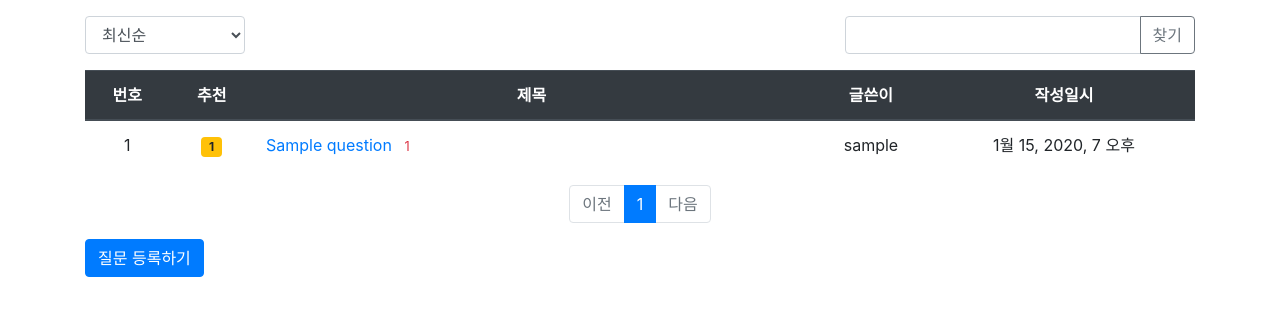
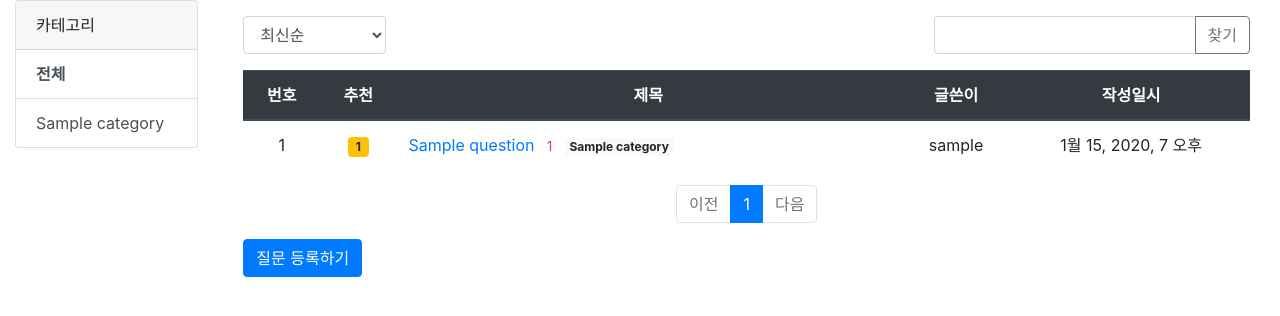
Before and after one commit to seongcheol777/pybo, a Django app: page /pybo/ in a window 1280 px wide. Shown: the part 57-373 px from the top of the page. Run offline with Django 3.2, Linux system fonts and the light colour scheme; tables that the repository leaves empty hold one stand-in row (values such as "Sample post"); some libraries are stand-ins or nearby versions.

```diff
--- a/config/settings.py
+++ b/config/settings.py
@@ -64,6 +64,7 @@ TEMPLATES = [
                 'django.template.context_processors.request',
                 'django.contrib.auth.context_processors.auth',
                 'django.contrib.messages.context_processors.messages',
+                'pybo.context_processors.categories_nav',
             ],
         },
     },
--- /dev/null
+++ b/pybo/context_processors.py
@@ -0,0 +1,5 @@
+from .models import Category
+
+def categories_nav(request):
+    # 사이드바에 쓸 카테고리 목록 전역 주입
+    return {"categories": Category.objects.all().order_by('order','name')}
--- a/pybo/urls.py
+++ b/pybo/urls.py
@@ -4,12 +4,17 @@ from .views import base_views, question_views, answer_views, comment_views, vote
 app_name='pybo'
 
 urlpatterns = [
+    # 카테고리 필터용 URL 추가
+    path('category/<str:slug>/', base_views.index, name='question_list_by_category'),
+
     # base_views.py
     path('',base_views.index,name='index'),
     path('<int:question_id>/',base_views.detail,name='detail'),
 
     # question_views.py
     path('question/create/',question_views.question_create,name='question_create'),
+    path('question/create/category/<str:slug>/', question_views.question_create,
+         name='question_create_in_category'),
     path('question/modify/<int:question_id>/',question_views.question_modify,name='question_modify'),
     path('question/delete/<int:question_id>/', question_views.question_delete,name='question_delete'),
 
--- a/pybo/views/base_views.py
+++ b/pybo/views/base_views.py
@@ -1,50 +1,60 @@
 from django.core.paginator import Paginator
 from django.shortcuts import render, get_object_or_404, redirect
-from django.db.models import Q , Count
+from django.db.models import Q, Count
 
-from ..models import Question
+from ..models import Question, Category   # ← Category 추가
 
-def index(request):
+def index(request, slug=None):            # ← slug 파라미터 추가
     """
-    pybo 목록 출력
+    pybo 목록 출력 (카테고리 필터 + 정렬 + 검색 + 페이징)
     """
     # 입력 인자
-    page = request.GET.get('page','1')      # 페이지
-    kw = request.GET.get('kw','')           # 검색어
-    so = request.GET.get('so','recent')     # 정렬 기준
+    page = request.GET.get('page', '1')     # 페이지
+    kw   = request.GET.get('kw', '')        # 검색어
+    so   = request.GET.get('so', 'recent')  # 정렬 기준
+
+    # 기본 쿼리셋 + 카테고리 필터
+    active_category = None
+    qs = Question.objects.all()
+    if slug:
+        active_category = get_object_or_404(Category, slug=slug)
+        qs = qs.filter(category=active_category)
 
     # 정렬
     if so == 'recommend':
-        question_list = Question.objects.annotate(
-            num_voter=Count('voter')).order_by('-num_voter', '-create_date')
+        qs = qs.annotate(num_voter=Count('voter')).order_by('-num_voter', '-create_date')
     elif so == 'popular':
-        question_list = Question.objects.annotate(
-            num_answer=Count('answer')).order_by('-num_answer', '-create_date')
-    else: # recent
-        question_list = Question.objects.order_by('-create_date')
+        qs = qs.annotate(num_answer=Count('answer')).order_by('-num_answer', '-create_date')
+    else:  # recent
+        qs = qs.order_by('-create_date')
+
+    # 검색
+    if kw:
+        qs = qs.filter(
+            Q(subject__icontains=kw) |
+            Q(content__icontains=kw) |
+            Q(author__username__icontains=kw) |
+            Q(answer__author__username__icontains=kw)
+        ).distinct()
+
+    # 페이징
+    paginator = Paginator(qs, 10)
+    page_obj = paginator.get_page(page)
+
+    context = {
+        'question_list': page_obj,
+        'page': page,
+        'kw': kw,
+        'so': so,
+        'active_category': active_category,   # ← 사이드바 활성표시용
+    }
+    return render(request, 'pybo/question_list.html', context)
 
 
-    # 조회
-
-    if kw:
-        question_list = question_list.filter(
-            Q(subject__icontains=kw) |                  # 제목 검색
-            Q(content__icontains=kw) |                  # 내용 검색
-            Q(author__username__icontains=kw) |         # 질문 글쓴이 검색
-            Q(answer__author__username__icontains=kw)   # 답변 글쓴이 검색
-        ).distinct()
-
-    # 페이징 처리
-    paginator=Paginator(question_list, 10) # 페이지당 10개씩 보여주기
-    page_obj = paginator.get_page(page)
-
-    context={'question_list':page_obj, 'page' : page, 'kw' : kw, 'so' : so} # page와 kw가 추가됨
-    return render(request,'pybo/question_list.html',context)
-
-def detail(request,question_id):
+def detail(request, question_id):
     """
     pybo 내용 출력
     """
-    question=get_object_or_404(Question,pk=question_id)
-    context={'question':question}
-    return render(request,'pybo/question_detail.html',context)
+    question = get_object_or_404(Question, pk=question_id)
+    context = {'question': question}
+    return render(request, 'pybo/question_detail.html', context)
--- a/templates/base.html
+++ b/templates/base.html
@@ -2,29 +2,69 @@
 <!doctype html>
 <html lang="ko">
 <head>
-    <!-- Required meta tags -->
   <meta charset="utf-8">
-    <meta name="viewport" content="width=device-widthminitial-scale=1,shrink-to-fit=no">
+  <!-- 오타 수정: width=device-width, initial-scale=1 -->
+  <meta name="viewport" content="width=device-width, initial-scale=1, shrink-to-fit=no">
   <!-- Bootstrap CSS -->
-    <link rel="stylesheet" type="text/css" href="{% static 'bootstrap.min.css'%}">
-    <!-- pybo CSS -->
+  <link rel="stylesheet" type="text/css" href="{% static 'bootstrap.min.css' %}">
+  <!-- Custom CSS -->
   <link rel="stylesheet" type="text/css" href="{% static 'style.css' %}">
   <title>파이보</title>
+  <style>
+    .category-active { font-weight: 700; }
+  </style>
 </head>
 <body>
   {% include "navbar.html" %}
 
-<!-- 기본 템플릿 안에 삽입될 내용 Start -->
-{% block content %}
-{% endblock %}
-<!-- 기본 템플릿 안에 삽입될 내용 End -->
-<!-- jQuery JS -->
+  <div class="container-fluid">
+    <div class="row">
+      <!-- 좌측 사이드바 -->
+      <aside class="col-12 col-md-3 col-lg-2 mb-3">
+        <div class="card">
+          <div class="card-header">카테고리</div>
+          <div class="list-group list-group-flush">
+
+            {# so/kw를 현재 요청에서 추출해 링크에 유지 #}
+            {% with qso=so|default_if_none:"" qkw=kw|default_if_none:"" %}
+              {% with qstr="?so="|add:qso|add:"&kw="|add:qkw %}
+
+                <!-- 전체 -->
+                <a class="list-group-item list-group-item-action {% if not active_category %}category-active{% endif %}"
+                   href="{% url 'pybo:index' %}{{ qstr }}">
+                  전체
+                </a>
+
+                <!-- 카테고리 루프 -->
+                {% for c in categories %}
+                  <a class="list-group-item list-group-item-action
+                            {% if active_category and active_category.id == c.id %}category-active{% endif %}"
+                     href="{% url 'pybo:question_list_by_category' c.slug %}{{ qstr }}">
+                    {{ c.name }}
+                  </a>
+                {% empty %}
+                  <div class="list-group-item text-muted">카테고리가 없습니다.</div>
+                {% endfor %}
+
+              {% endwith %}
+            {% endwith %}
+
+          </div>
+        </div>
+      </aside>
+
+      <!-- 우측 컨텐츠 -->
+      <main class="col-12 col-md-9 col-lg-10">
+        {% block content %}{% endblock %}
+      </main>
+    </div>
+  </div>
+
+  <!-- jQuery -->
   <script src="{% static 'jquery-3.7.1.min.js' %}"></script>
   <!-- Bootstrap JS -->
   <script src="{% static 'bootstrap.min.js' %}"></script>
-<!-- 자바스크립트 Start -->
-{% block script %}
-{% endblock %}
-<!-- 자바스크립트 End -->
+
+  {% block script %}{% endblock %}
 </body>
 </html>
--- a/templates/pybo/question_form.html
+++ b/templates/pybo/question_form.html
@@ -27,6 +27,10 @@
             <textarea class="form-control" name="content" id="content"
                       rows="10">{{ form.content.value|default_if_none:''}}</textarea>
         </div>
+        <div class="form-group">
+          <label for="{{ form.category.id_for_label }}">카테고리</label>
+          {{ form.category }}
+        </div>
         <button type="submit" class="btn btn-primary">저장하기</button>
     </form>
 </div>
--- a/templates/pybo/question_list.html
+++ b/templates/pybo/question_list.html
@@ -11,14 +11,18 @@
             </select>
         </div>
         <div class="col-4 input-group">
-            <input type="text" class="form-control kw"
-                   value="{{ kw|default_if_none:'' }}">
+            <input type="text" class="form-control kw" value="{{ kw|default_if_none:'' }}">
             <div class="input-group-append">
-                <button class="btn btn-outline-secondary"
-                        type="button" id="btn_search">찾기</button>
+                <button class="btn btn-outline-secondary" type="button" id="btn_search">찾기</button>
             </div>
         </div>
     </div>
+
+    {# (선택) 현재 카테고리 표시 #}
+    {% if active_category %}
+      <div class="mb-2 text-muted">카테고리: <strong>{{ active_category.name }}</strong></div>
+    {% endif %}
+
     <table class="table">
         <thead>
         <tr class="text-center thead-dark">
@@ -42,13 +46,13 @@
                 {% endif %}
             </td>
             <td class="text-left">
-                <a href="{% url 'pybo:detail' question.id %}">
-                    {{question.subject}}
-                </a>
+                <a href="{% url 'pybo:detail' question.id %}">{{ question.subject }}</a>
                 {% if question.answer_set.count > 0 %}
-                <span class="text-danger small ml-2">
-                    {{ question.answer_set.count }}
-                </span>
+                <span class="text-danger small ml-2">{{ question.answer_set.count }}</span>
+                {% endif %}
+                {# (선택) 글의 카테고리 뱃지 표기 #}
+                {% if question.category %}
+                  <span class="badge badge-light ml-2">{{ question.category.name }}</span>
                 {% endif %}
             </td>
             <td>{{ question.author.username }}</td>
@@ -57,89 +61,92 @@
         {% endfor %}
         {% else %}
         <tr>
-            <td colspan="3">질문이 없습니다.</td>
+            <td colspan="5">질문이 없습니다.</td>
         </tr>
         {% endif %}
         </tbody>
     </table>
+
     <!-- 페이징 처리 시작 -->
     <ul class="pagination justify-content-center">
         <!-- 이전 페이지 -->
         {% if question_list.has_previous %}
         <li class="page-item">
-            <a class="page-link"
-               data-page="{{ question_list.previous_page_number }}" href="#">이전</a>
+            <a class="page-link" data-page="{{ question_list.previous_page_number }}" href="#">이전</a>
         </li>
         {% else %}
         <li class="page-item disabled">
-            <a class="page-link" tabindex="-1" aria-disabled="true" href="#">
-                이전
-            </a>
+            <a class="page-link" tabindex="-1" aria-disabled="true" href="#">이전</a>
         </li>
         {% endif %}
+
         <!-- 페이지 리스트 -->
         {% for page_number in question_list.paginator.page_range %}
           {% if page_number >= question_list.number|add:-5 and page_number <= question_list.number|add:5 %}
             {% if page_number == question_list.number %}
               <li class="page-item active" aria-current="page">
-                <a class="page-link" data-page="{{ page_number }}" href="#">
-                    {{ page_number }}
-                </a>
+                  <a class="page-link" data-page="{{ page_number }}" href="#">{{ page_number }}</a>
               </li>
             {% else %}
               <li class="page-item">
-                <a class="page-link" data-page="{{ page_number }}" href="#">
-                    {{ page_number }}
-                </a>
+                  <a class="page-link" data-page="{{ page_number }}" href="#">{{ page_number }}</a>
               </li>
             {% endif %}
           {% endif %}
         {% endfor %}
+
         <!-- 다음 페이지 -->
         {% if question_list.has_next %}
         <li class="page-item">
-            <a class="page-link"
-               data-page="{{ question_list.next_page_number }}" href="#">다음</a>
+            <a class="page-link" data-page="{{ question_list.next_page_number }}" href="#">다음</a>
         </li>
         {% else %}
         <li class="page-item disabled">
-            <a class="page-link" tabindex="-1" aria-disabled="true" href="#">
-                다음
-            </a>
+            <a class="page-link" tabindex="-1" aria-disabled="true" href="#">다음</a>
         </li>
         {% endif %}
     </ul>
     <!-- 페이징 처리 끝 -->
-    <a href="{% url 'pybo:question_create' %}" class="btn btn-primary">
+
+    <a href="{% if active_category %}
+               {% url 'pybo:question_create_in_category' active_category.slug %}
+             {% else %}
+               {% url 'pybo:question_create' %}
+             {% endif %}"
+       class="btn btn-primary">
       질문 등록하기
     </a>
+
 </div>
-<form id="searchForm" method="get" action="{% url 'index' %}">
+
+{# ✅ 핵심: 폼 action을 카테고리 유무에 따라 설정 (so/kw/page 유지) #}
+<form id="searchForm" method="get"
+      action="{% if active_category %}{% url 'pybo:question_list_by_category' active_category.slug %}{% else %}{% url 'pybo:index' %}{% endif %}">
     <input type="hidden" id="kw" name="kw" value="{{ kw|default_if_none:'' }}">
     <input type="hidden" id="page" name="page" value="{{ page }}">
     <input type="hidden" id="so" name="so" value="{{ so }}">
 </form>
 {% endblock %}
+
 {% block script %}
 <script type='text/javascript'>
 $(document).ready(function(){
-    $(".page-link").on('click',function(){
+    $(".page-link").on('click', function(){
         $("#page").val($(this).data("page"));
         $("#searchForm").submit();
     });
 
-    $("#btn_search").on('click',function(){
+    $("#btn_search").on('click', function(){
         $("#kw").val($(".kw").val());
-        $("#page").val(1); // 검색 버튼을 클릭할 경우 1페이지부터 조회한다.
+        $("#page").val(1); // 검색 시 1페이지부터 조회
         $("#searchForm").submit();
     });
 
-    $(".so").on('change',function(){
+    $(".so").on('change', function(){
         $("#so").val($(this).val());
         $("#page").val(1);
         $("#searchForm").submit();
     });
-
 });
 </script>
 {% endblock %}
```
Also changed, not shown: pybo/admin.py (+24 -4 lines), pybo/forms.py (+16 -13 lines), pybo/models.py (+25 -1 lines), pybo/views/question_views.py (+32 -16 lines), pybo/migrations/0007_auto_20251031_1127.py (added), pybo/migrations/0008_auto_20251031_1333.py (added). Lines whose indentation alone changed are shown as unchanged.
